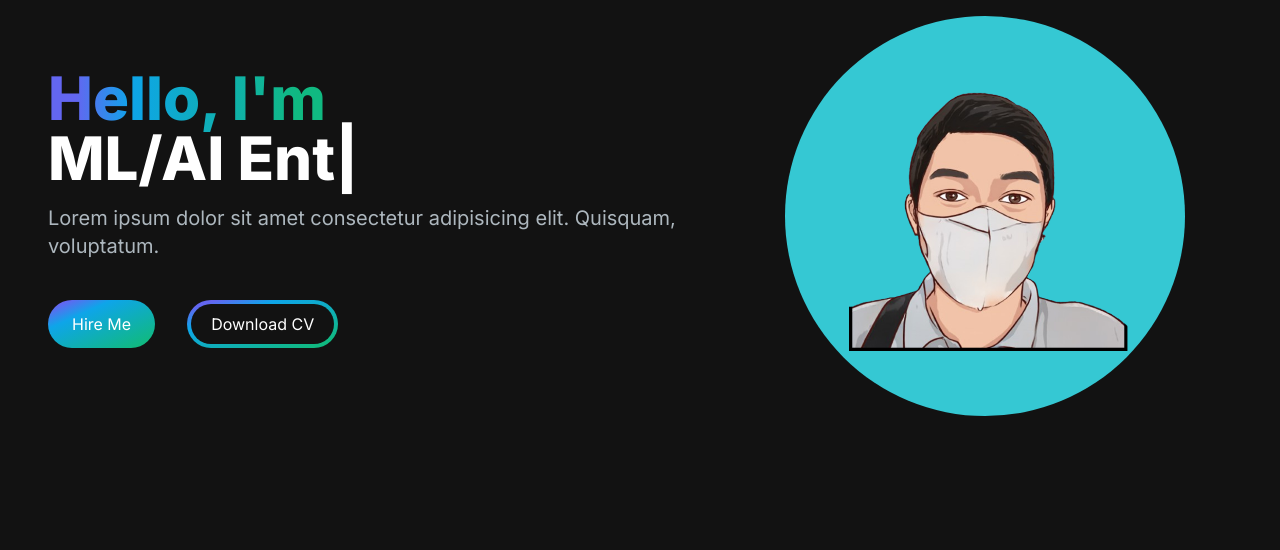
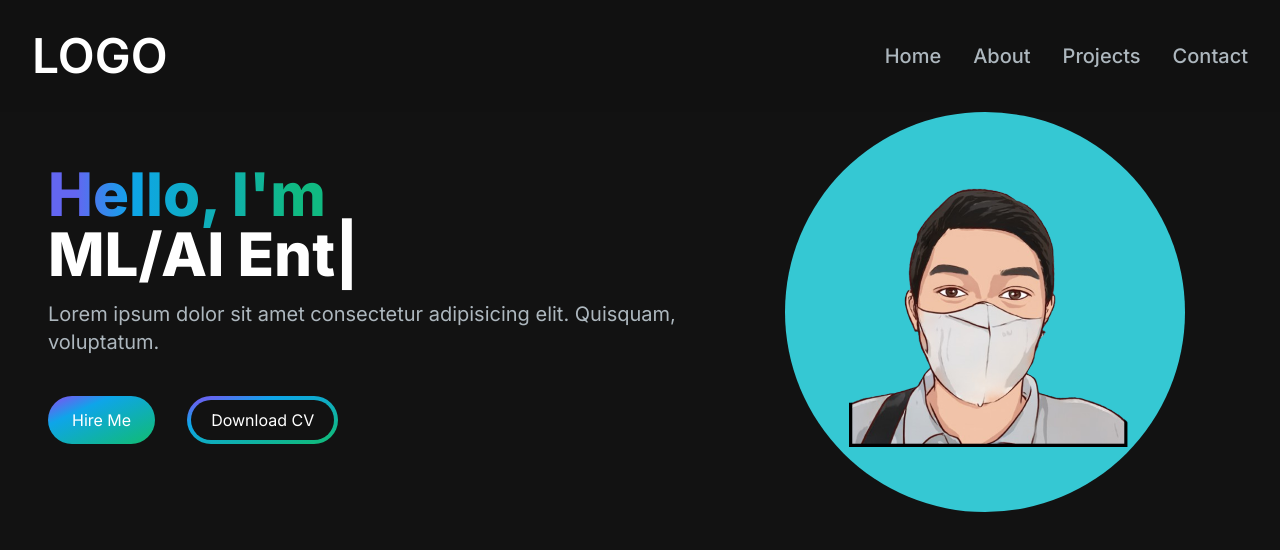
Before and after one commit to mufis-coder/portofolio, a Next.js app: page / in a window 1280 px wide. Shown: the top 550 px of the page. Built offline with nearby package versions, Linux system fonts and the light colour scheme.

Commit message:
feat: navbar

```diff
--- /dev/null
+++ b/app/components/MenuOverlay.jsx
@@ -0,0 +1,16 @@
+import React from "react";
+import NavLink from "./NavLink";
+
+const MenuOverlay = ({ links }) => {
+  return (
+    <ul className="flex flex-col py-4 items-center">
+        {links.map((link, index) => (
+            <li key={index}>
+                <NavLink href={link.path} title={link.title} />
+            </li>
+      ))}
+    </ul>
+  );
+};
+
+export default MenuOverlay;
--- /dev/null
+++ b/app/components/NavLink.jsx
@@ -0,0 +1,14 @@
+import Link from "next/link";
+const NavLink = ({ href, title }) => {
+  return (
+    <Link
+        href={href}
+        class="block py-2 pl-3 pr-4 text-[#ADB7BE] sm:text-xl rounded md:bg-transparent  md:p-0 hover:text-white "
+        aria-current="page"
+    >
+        {title}
+    </Link>
+  );
+};
+
+export default NavLink;
--- /dev/null
+++ b/app/components/Navbar.jsx
@@ -0,0 +1,79 @@
+"use client";
+import React, { useState } from "react";
+import Link from "next/link";
+import NavLink from "./NavLink";
+import { Bars3Icon, XMarkIcon } from "@heroicons/react/24/solid";
+import MenuOverlay from "./MenuOverlay";
+
+const navLinks = [
+    {
+        title: "Home",
+        path: "/",
+    },
+    {
+        title: "About",
+        path: "#about",
+    },
+    {
+        title: "Projects",
+        path: "#projects",
+    },
+    {
+        title: "Contact",
+        path: "#contact",
+    },
+];
+
+const Navbar = () => {
+  const [navbarOpen, setNavbarOpen] = useState(false);
+
+  return (
+    <nav className="fixed top-0 left-0 right-0 z-10 bg-[#121212] bg-opacity-90">
+        <div className="flex flex-wrap items-center justify-between mx-auto p-8">
+            <Link
+                href="/"
+                className="text-2xl md:text-5xl text-white font-semibold"
+            >
+                LOGO
+            </Link>
+            <div className="block md:hidden">
+                {!navbarOpen ? (
+                    <button
+                        id="nav-toggle"
+                        className="flex items-center px-3 py-2 border rounded text-slate-200 border-slate-200 hover:text-white hover:border-white"
+                        onClick={() => setNavbarOpen(true)}
+                        >
+                        <Bars3Icon className="h-5 w-5" />
+                    </button>
+                ) : (
+                    <button
+                        id="nav-toggle"
+                        className="flex items-center px-3 py-2 border rounded text-slate-200 border-slate-200 hover:text-white hover:border-white"
+                        onClick={() => setNavbarOpen(false)}
+                        >
+                        <XMarkIcon className="h-5 w-5" />
+                    </button>
+                )}
+            </div>
+            <div className="hidden md:block md:w-auto" id="navbar-default">
+                <ul className="font-medium flex p-4 md:p-0  rounded-lg flex-row md:space-x-8 mt-0">
+                    {navLinks.map((link) => {
+                        return (
+                            <li>
+                            <NavLink
+                                key={link.title}
+                                title={link.title}
+                                href={link.path}
+                            />
+                            </li>
+                        );
+                    })}
+                </ul>
+            </div>
+        </div>
+        {navbarOpen ? <MenuOverlay links={navLinks} /> : null}
+    </nav>
+  );
+};
+
+export default Navbar;
--- a/app/page.js
+++ b/app/page.js
@@ -1,10 +1,12 @@
 import Image from 'next/image'
 import HeroSection from './components/HeroSection'
+import Navbar from './components/Navbar';
 
 export default function Home() {
   return (
     <main className="flex min-h-screen flex-col bg-[#121212]">
-      <div className="container mx-auto px-12 py-4">
+      <Navbar />
+      <div className="container mx-auto mt-24 px-12 py-4">
         <HeroSection />
       </div>
     </main>
--- a/package.json
+++ b/package.json
@@ -9,6 +9,7 @@
     "lint": "next lint"
   },
   "dependencies": {
+    "@heroicons/react": "^2.1.1",
     "next": "14.0.4",
     "react": "^18",
     "react-dom": "^18",
```
Also changed, not shown: 1 other file (tests, documents, lock files or other folders).
